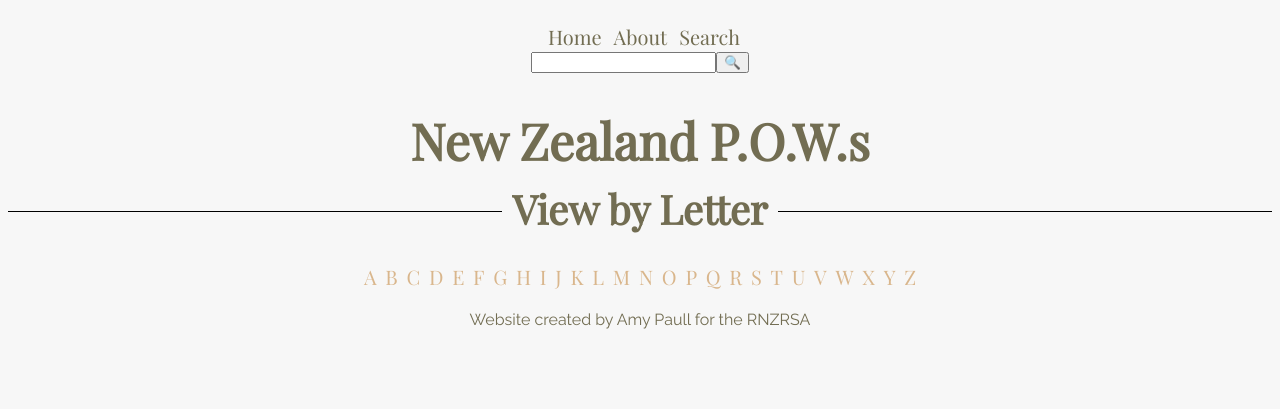
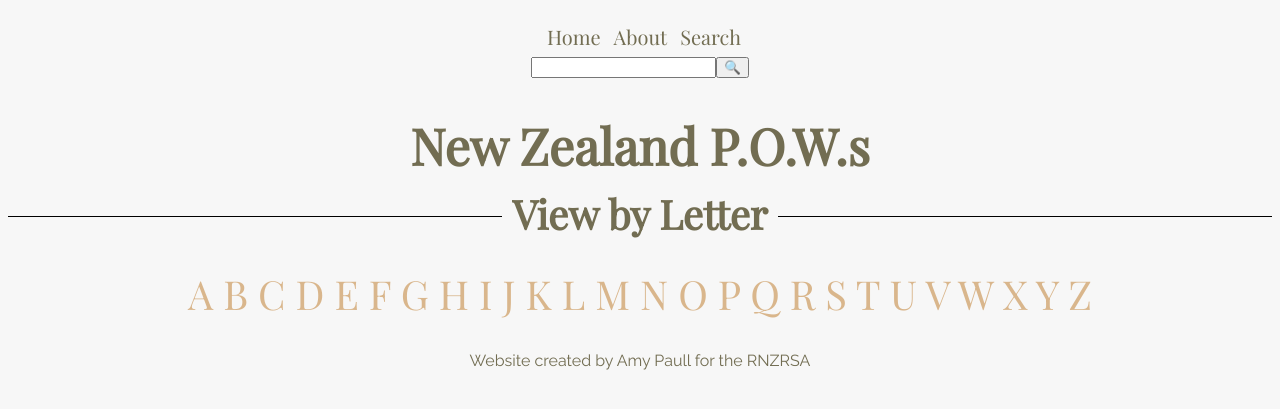
Before and after one commit to MJCaister/POW-1, a Flask app: page /browse in a window 1280 px wide. Shown: the top 409 px of the page. Run offline with Flask 2, Linux system fonts and the light colour scheme.

Commit message:
style changes complete for basic web implementation

```diff
--- a/static/css/style.css
+++ b/static/css/style.css
@@ -9,6 +9,13 @@ header {
 }
 
 nav {
+  padding-top: 15px;
+  font-size: 20px;
+}
+
+footer {
+  width: 100%;
+  float: left;
   padding-top: 15px;
 }
 
@@ -76,8 +83,8 @@ nav {
 
 .alphabet {
   color: #D9B68C;
-  padding-top: 15px;
-  font-size: 35px;
+  padding-top: 30px;
+  font-size: 40px;
 }
 
 .powphoto {
@@ -140,10 +147,10 @@ li {
 a {
   text-decoration: none;
   color: inherit;
-  font-size: 20px;
+  font-size: inherit;
 }
 
-li a:hover {
+a:hover {
   color: #D9B68C;
 }
 
--- a/templates/footer.html
+++ b/templates/footer.html
@@ -1 +1,3 @@
-<p>Website created by Amy Paull for the RNZRSA</p>
+<footer>
+  <p>Website created by Amy Paull for the RNZRSA</p>
+</footer>
--- a/templates/home.html
+++ b/templates/home.html
@@ -20,7 +20,7 @@
   costly campaign was successful despite the vast loss, other battles were not. The Battle of Crete was
   unsuccessful for the allied forces and here over 2000 men were captured and 671 men died.</p>
 
-  <h4><a href="/about">Read More Here</a></h4>
+  <h3><a href="/about">Read More Here</a></h3>
 </div>
 
 <div class="photo">
--- a/templates/results.html
+++ b/templates/results.html
@@ -6,17 +6,17 @@
 <div class="row">
   <div class="coloum">
       {% for pow in results1 %}
-        <p><a href="/pow/{{ pow.id }}">{{pow.service_number}} - {{pow.initial}}. {{pow.surname}}</a></p>
+        <p><a href="/pow/{{pow.id}}">{{pow.service_number}} - {{pow.Rank.initial}} {{pow.initial}}. {{pow.surname}}</a></p>
       {% endfor %}
   </div>
   <div class="coloum">
       {% for pow in results2 %}
-        <p><a href="/pow/{{ pow.id }}">{{pow.service_number}} - {{pow.initial}}. {{pow.surname}}</a></p>
+        <p><a href="/pow/{{pow.id}}">{{pow.service_number}} - {{pow.Rank.initial}}  {{pow.initial}}. {{pow.surname}}</a></p>
       {% endfor %}
   </div>
   <div class="coloum">
       {% for pow in results3 %}
-        <p><a href="/pow/{{ pow.id }}">{{pow.service_number}} - {{pow.initial}}. {{pow.surname}}</a></p>
+        <p><a href="/pow/{{pow.id}}">{{pow.service_number}} - {{pow.Rank.initial}} {{pow.initial}}. {{pow.surname}}</a></p>
       {% endfor %}
   </div>
   <h3>{{results}}</h3>
```
